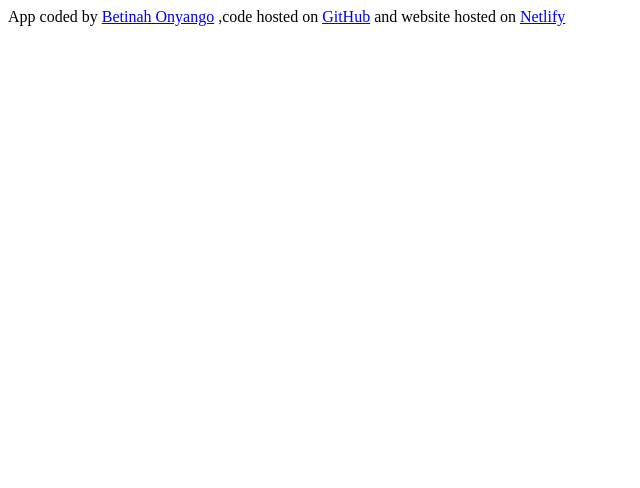
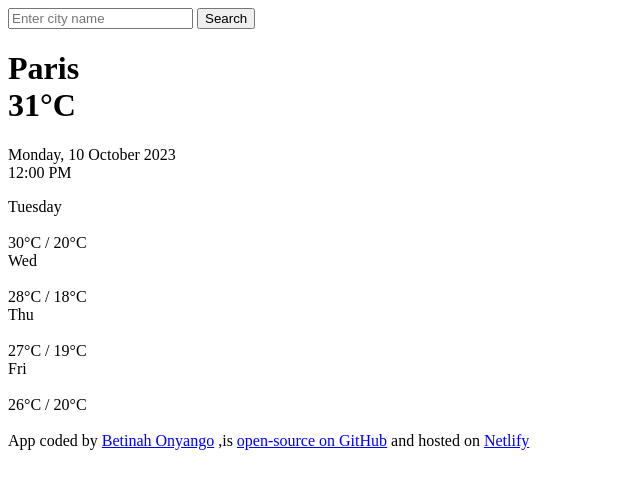
Before and after one commit to betinahonyango/my-weather-app-final, a plain HTML site: page index.html in a window 1280 px wide. Shown: the whole page, without its empty margins (0-640 px from the left). Drawn offline with Linux system fonts and the light colour scheme.

Commit message:
Updated doctype content

```diff
--- a/index.html
+++ b/index.html
@@ -6,13 +6,57 @@
     <title>Betinah's Weather App</title>
 </head>
 <body>
+    <div class="app">
+
+    <header>
+        <form>
+            <input type="text" placeholder="Enter city name" required/>
+            <input type="submit" value="Search" />
+        </form>
+    </header>
+    <main>
+        <h1>
+            Paris
+            <div>
+                31°C
+            </div>
+    </h1>
+        <p>
+            Monday, 10 October 2023
+            <br>
+            12:00 PM
+        </p>
+        <div>
+            Tuesday
+            <br>
+            <br>
+
+            30°C / 20°C
+            <br>
+                Wed
+                <br>
+                <br>
+                28°C / 18°C
+            <br>
+                Thu
+                <br>
+                <br>
+                27°C / 19°C
+                <br>
+                Fri
+                <br>
+                <br>
+                26°C / 20°C
+
+    </main>
+    <br>
+
     <footer>
         App coded by
-        <a  href="https://github.com/betinahonyango" target="_blank">Betinah Onyango</a> ,code hosted on
-        <a href="https://github.com/betinahonyango/my-weather-app-final" target="_blank">GitHub</a> and website hosted on
+        <a  href="https://github.com/betinahonyango" target="_blank">Betinah Onyango</a> ,is
+        <a href="https://github.com/betinahonyango/my-weather-app-final" target="_blank">open-source on GitHub</a> and hosted on
         <a href="https://weather-app-betinah.netlify.app/" target="_blank">Netlify</a>
     </footer>
+</div>
 </body>
 </html>
-</body>
-</html>
```
